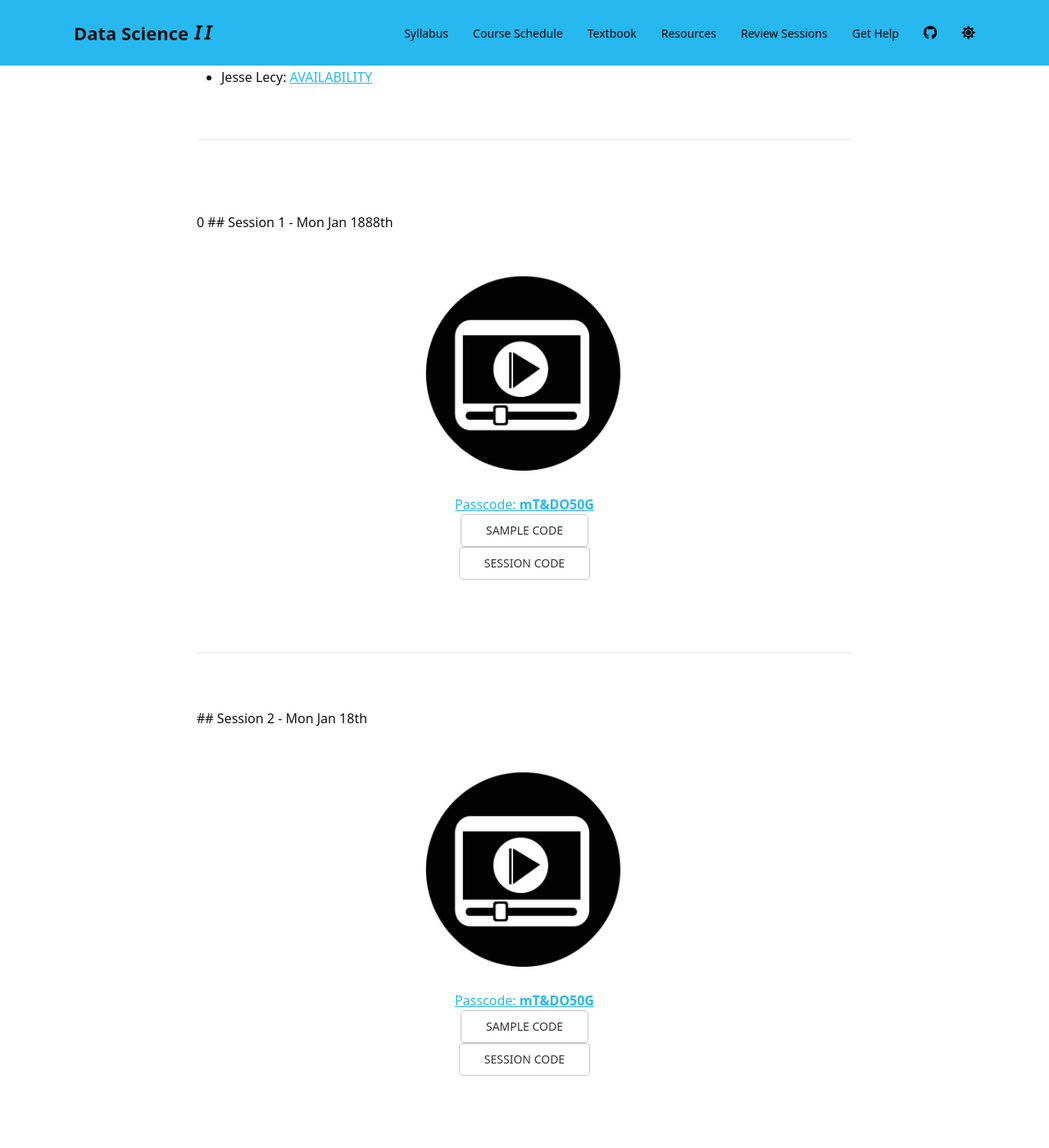
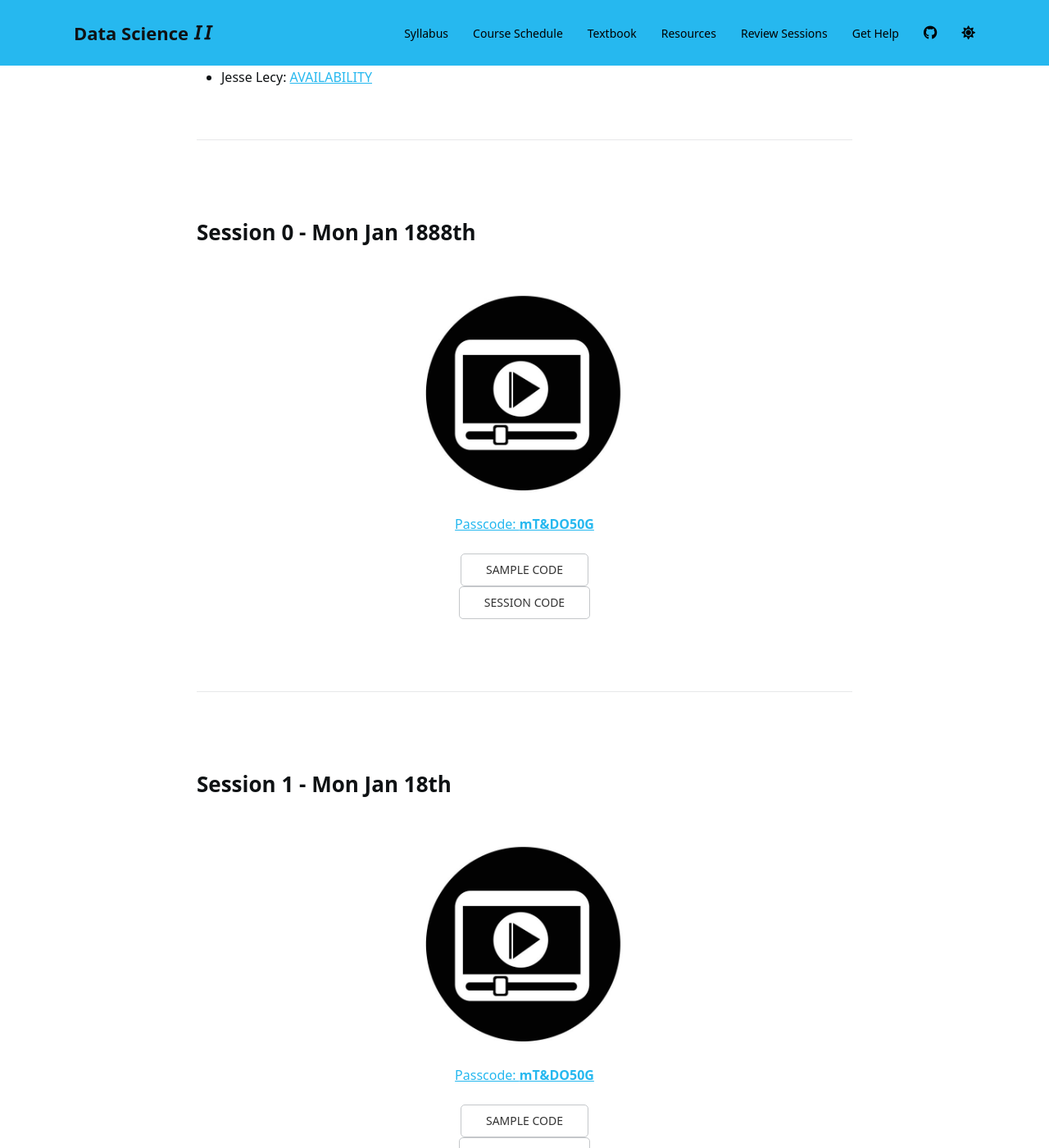
Before and after one commit to DS4PS/cpp-527-spr-2021, a Jekyll site: the page built from review.md, in a window 1280 px wide and 1400 px high, scrolled down 1178 px. Shown: the whole window at 82% size. Built offline with Jekyll 4.4.1, drawn with Linux system fonts in a browser that asks for light colours; nearby versions of some CDN libraries; a script bundle is joined from its source files by our own code; library files that are not in the unit come from our copies; a style sheet for code colours, icons or effects is not loaded.

Commit message:
Update review.html

```diff
--- a/_layouts/review.html
+++ b/_layouts/review.html
@@ -9,11 +9,11 @@ layout: default
 
 
 
-{% increment my_counter %}
+{% assign sessioncount = 0 %}
 
 {% for item in page.session %}
 
-## Session {% increment my_counter %} - {{ item.date }}
+<h2> Session {% increment sessioncount %} - {{ item.date }} </h2>
 
 <p align="center">
 
@@ -24,6 +24,7 @@ layout: default
   <br> Passcode: <b> {{item.password}} </b>
   {% endif %}
 
+  <br>
   <br>
 
   {% if item.sample-code %}
@@ -48,4 +49,10 @@ layout: default
 {% endfor %}
 
 
+<br>
+<br>
+<br>
+<br>
+
+
 </div>
```
